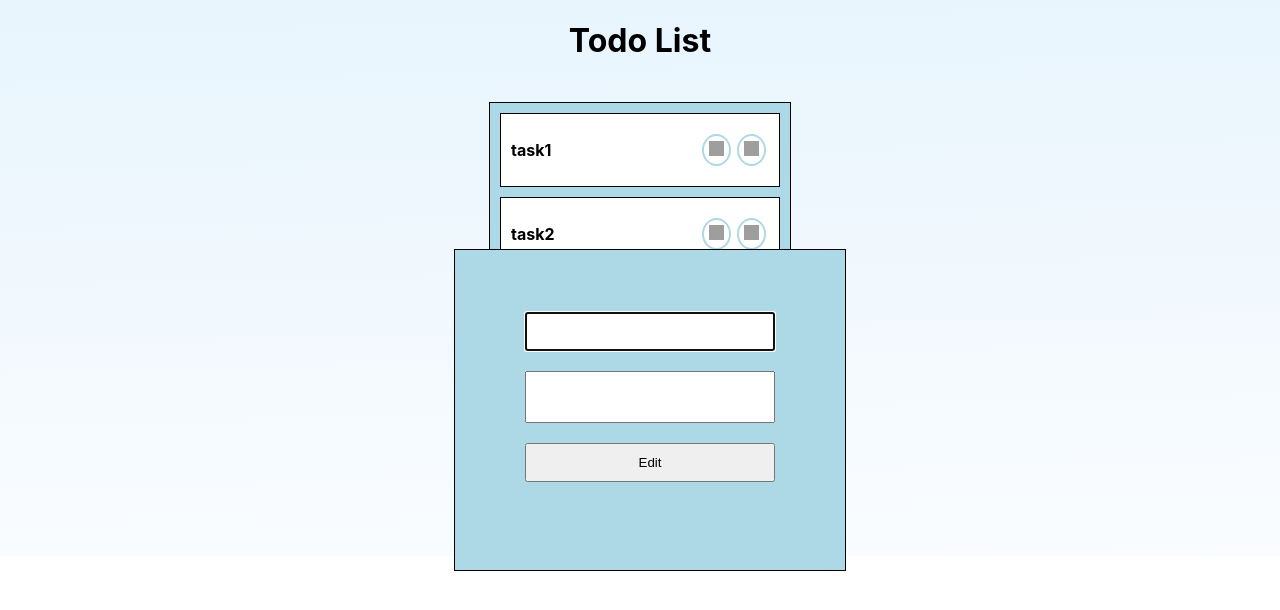
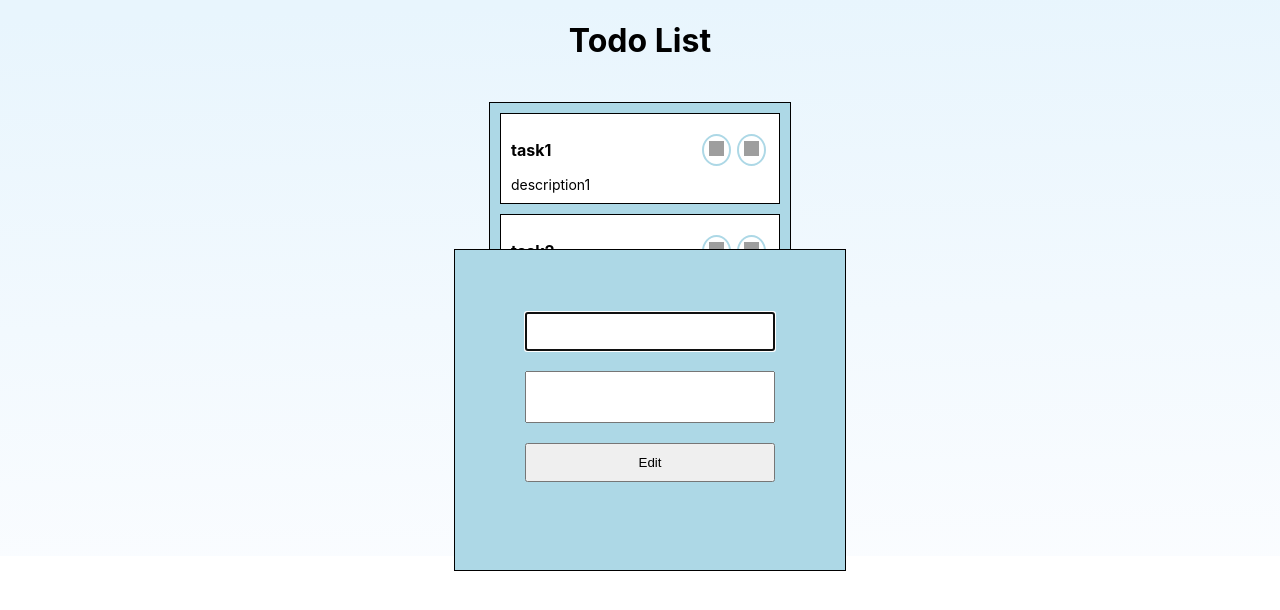
Before and after one commit to AidaMirzapour/TodoList-React-app, a React (Create React App) app: page / in a window 1280 px wide. Both pictures are taken after a click on the button 716 px from the left and 149 px from the top of the page. Shown: the top 610 px of the page. Built offline with nearby package versions, Linux system fonts and the light colour scheme; grey boxes are pictures that could not be loaded.

Commit message:
remove useEffect and update item.js component

```diff
--- a/src/TodoList/TasksList/Item/Item.js
+++ b/src/TodoList/TasksList/Item/Item.js
@@ -1,4 +1,4 @@
-import React, { useEffect } from "react";
+import React from "react";
 import Button from "./Button/Button";
 import style from "./Item.module.css";
 
@@ -17,16 +17,16 @@ export default function Item(props) {
     if (typeof props.onEditBtnClick !== "undefined")
       props.onEditBtnClick(e, props.index);
   };
-  //how rerender hole component?
-  useEffect(() => {}, [props]);
-  console.log(props.array.focus);
 
   return (
+    <div>
       <div className={style.Item}>
-      <p onClick={handleClick} className={style.taskTitle}>
+        <p className={style.taskTitle} onClick={handleClick}>
           {props.title}
         </p>
         <div className={style.btns}>
+          {" "}
+          <div onClick={handleClick}>
             {" "}
             <Button
               onClickBtn={handleEditClick}
@@ -35,10 +35,11 @@ export default function Item(props) {
                   width="15"
                   height="15"
                   src="https://img.icons8.com/ios-glyphs/15/edit--v1.png"
-              alt="edit--v1"
+                  alt="edit"
                 />
               }
             />
+          </div>
           <Button
             onClickBtn={handleDeleteClick}
             img={
@@ -46,13 +47,15 @@ export default function Item(props) {
                 width="15"
                 height="15"
                 src="https://img.icons8.com/ios-glyphs/15/filled-trash.png"
-              alt="filled-trash"
+                alt="trash"
               />
             }
           />{" "}
         </div>
-
-      {props.array.focus === true ? <p>{props.array.desc}</p> : null}
+      </div>
+      {props.array.focus === true ? (
+        <div className={style.desc}>{props.array.desc}</div>
+      ) : null}
     </div>
   );
 }
```
Lines whose indentation alone changed are shown as unchanged.
